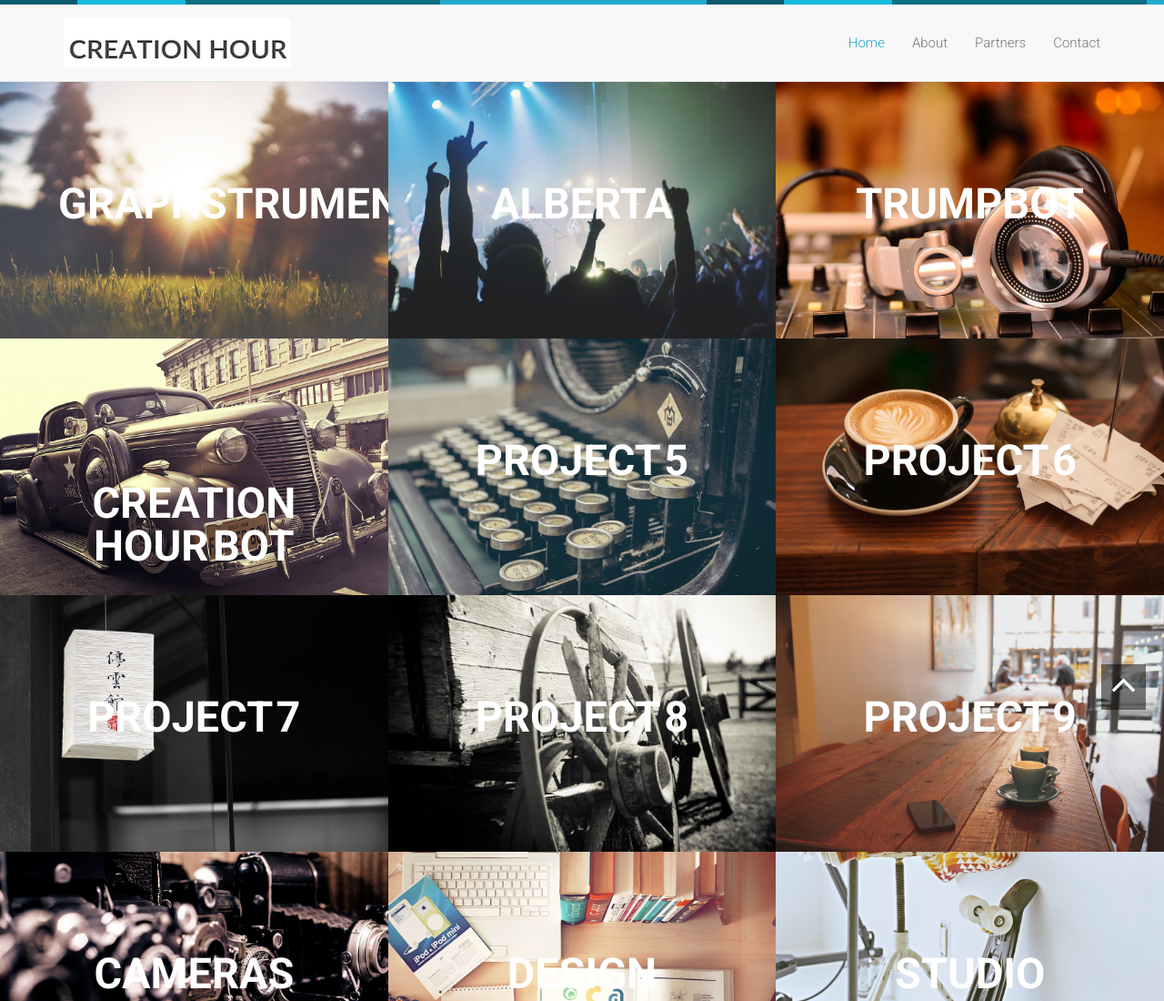
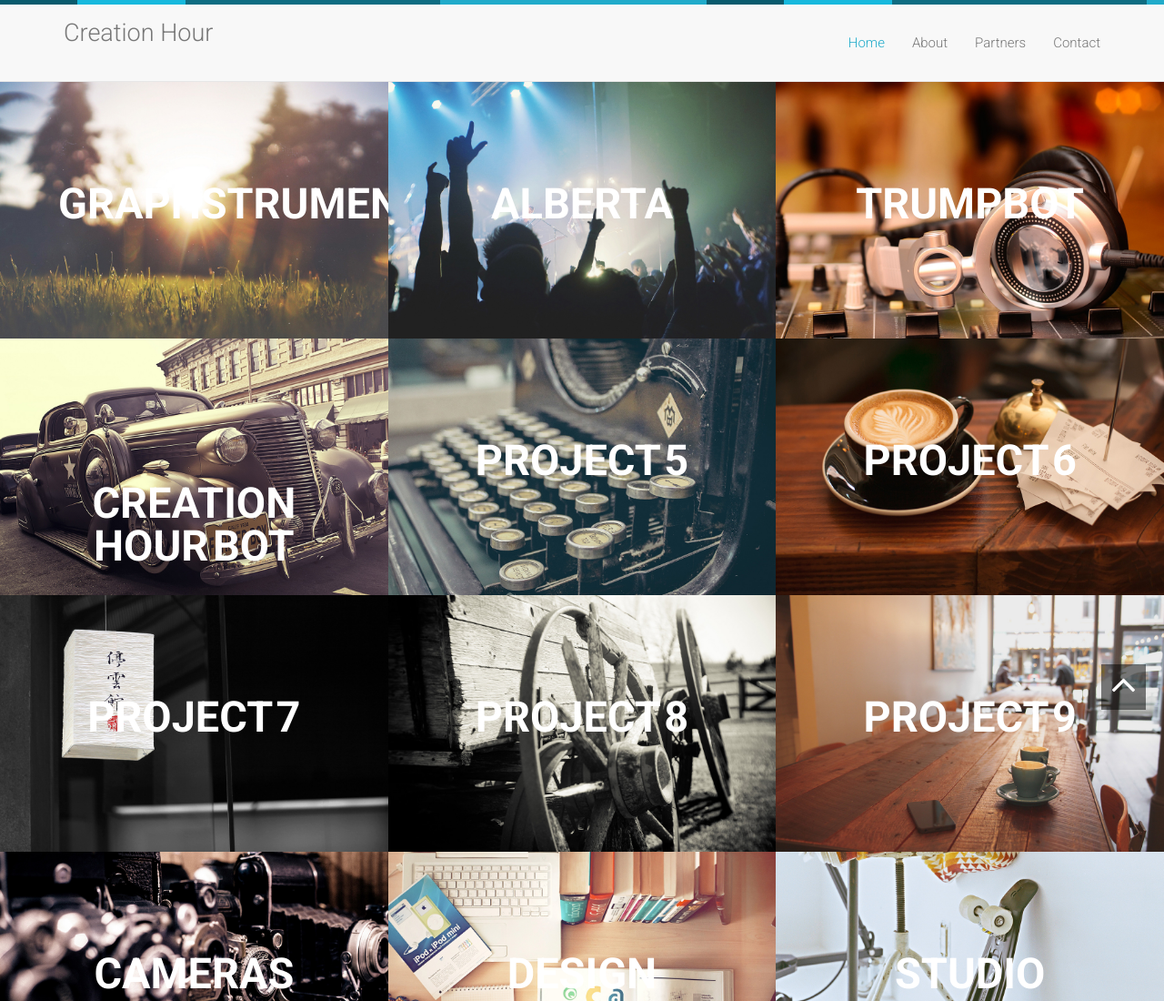
Before and after one commit to CreationHour/CreationHour.github.io, a plain HTML site: page index.html in a window 1280 px wide. Shown: the top 1100 px of the page at 91% size. Drawn offline with Linux system fonts and the light colour scheme.

Commit message:
replaced logo image with heading <h4>

```diff
--- a/index.html
+++ b/index.html
@@ -42,7 +42,7 @@
           <div class="container">
             <div class="navbar-header">
               <!-- Logo Starts -->
-              <a class="navbar-brand" href="#home"><img src="images/logo.png" alt="logo"></a>
+                <a class="navbar-brand" href="#home"><h4>Creation Hour</h4></a>
               <!-- #Logo Ends -->
 
 
```
